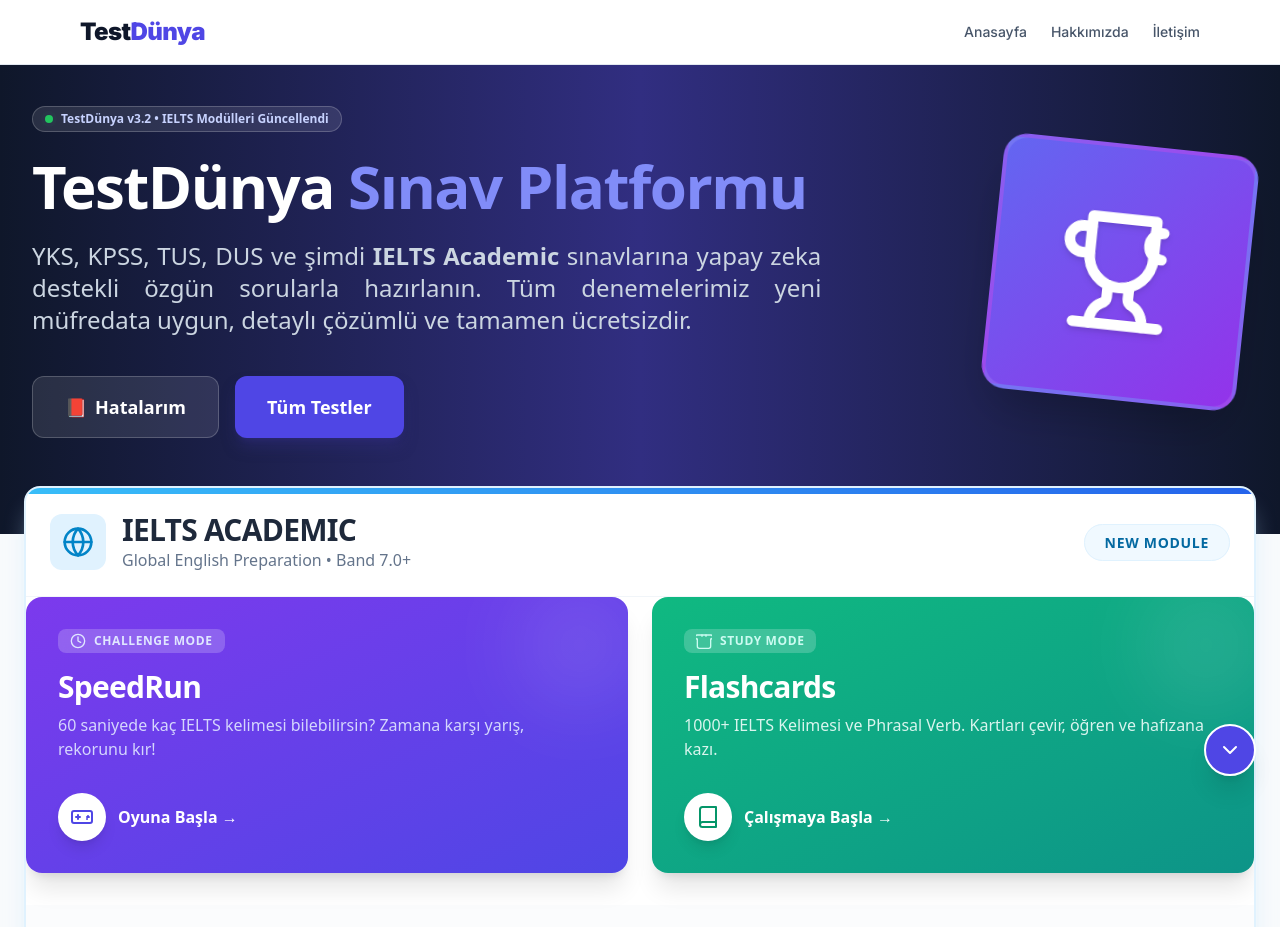
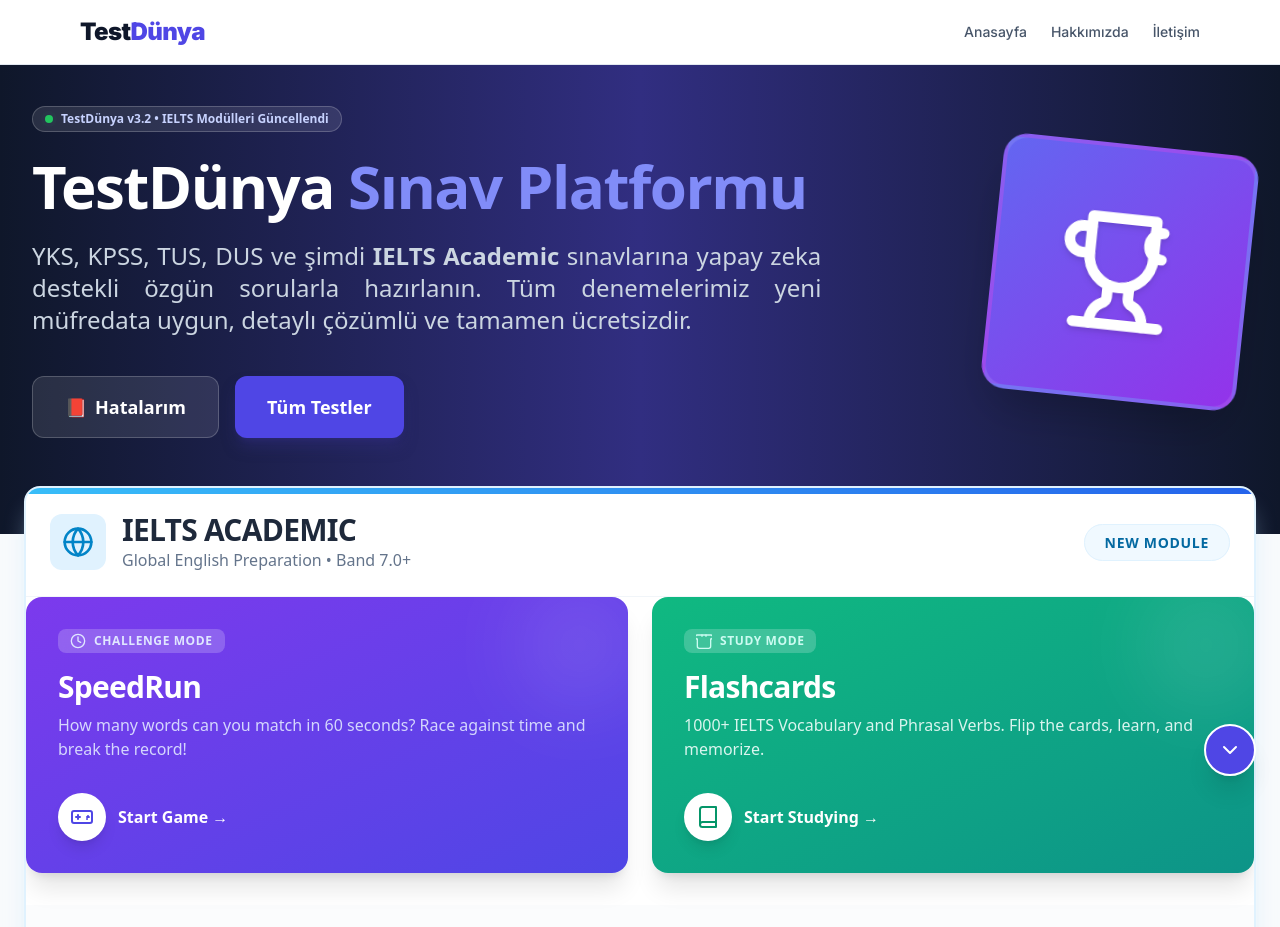
Before and after one commit to kuarkcoin/testdunya, a Next.js app: page / in a window 1280 px wide. Shown: the top 927 px of the page. Built offline with nearby package versions, Linux system fonts and the light colour scheme.

Commit message:
Update page.tsx

```diff
--- a/app/page.tsx
+++ b/app/page.tsx
@@ -293,7 +293,7 @@
               </span>
             </div>
           </div>
-          {/* --- GAME MODES SECTION (YENİ EKLENECEK KISIM) --- */}
+          {/* --- GAME MODES SECTION (ENGLISH) --- */}
         <section className="grid md:grid-cols-2 gap-6 mb-8">
 
           {/* 1. SPEEDRUN MODE CARD */}
@@ -307,7 +307,7 @@
                 </div>
                 <h3 className="mb-2 text-3xl font-black tracking-tight">SpeedRun</h3>
                 <p className="text-indigo-100 opacity-90">
-                  60 saniyede kaç IELTS kelimesi bilebilirsin? Zamana karşı yarış, rekorunu kır!
+                  How many words can you match in 60 seconds? Race against time and break the record!
                 </p>
               </div>
 
@@ -315,7 +315,7 @@
                 <div className="flex h-12 w-12 items-center justify-center rounded-full bg-white text-indigo-600 shadow-lg transition-transform group-hover:scale-110">
                   <GamepadIcon className="h-6 w-6" />
                 </div>
-                <span className="font-bold">Oyuna Başla &rarr;</span>
+                <span className="font-bold">Start Game &rarr;</span>
               </div>
             </div>
           </Link>
@@ -331,7 +331,7 @@
                 </div>
                 <h3 className="mb-2 text-3xl font-black tracking-tight">Flashcards</h3>
                 <p className="text-teal-50 opacity-90">
-                  1000+ IELTS Kelimesi ve Phrasal Verb. Kartları çevir, öğren ve hafızana kazı.
+                  1000+ IELTS Vocabulary and Phrasal Verbs. Flip the cards, learn, and memorize.
                 </p>
               </div>
 
@@ -339,7 +339,7 @@
                 <div className="flex h-12 w-12 items-center justify-center rounded-full bg-white text-emerald-600 shadow-lg transition-transform group-hover:scale-110">
                   <Book className="h-6 w-6" />
                 </div>
-                <span className="font-bold">Çalışmaya Başla &rarr;</span>
+                <span className="font-bold">Start Studying &rarr;</span>
               </div>
             </div>
           </Link>
```
